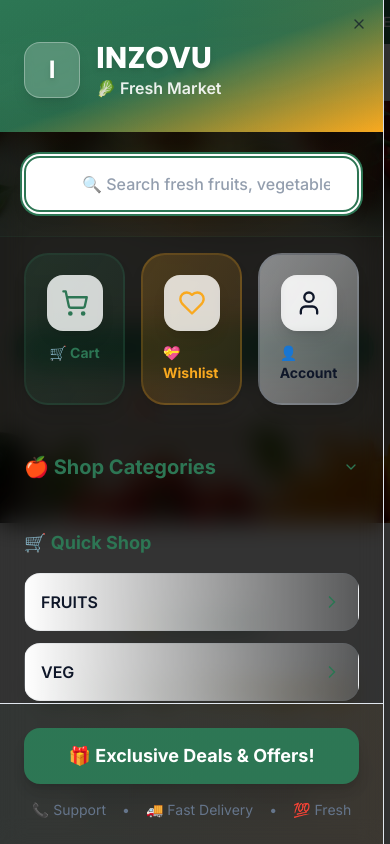
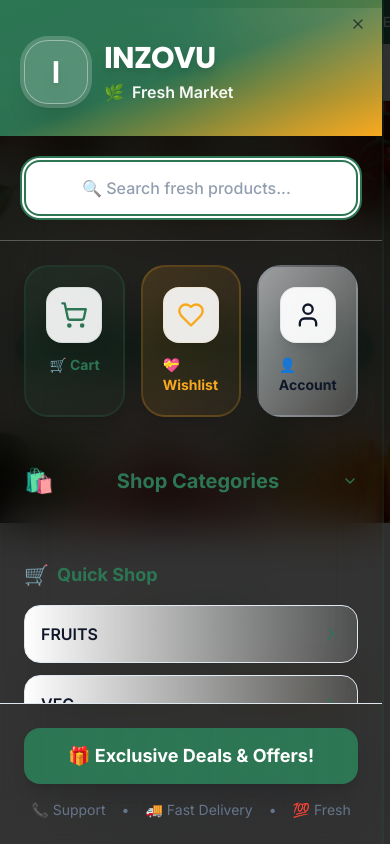
Before and after one commit to rommygd/inzovu-app, a React (Vite) app: page / in a window 390 px wide. Both pictures are taken after a click on the button 36 px from the left and 72 px from the top of the page. Shown: the top 844 px of the page. Built offline with nearby package versions, Linux system fonts and the light colour scheme.

Commit message:
Refine mobile menu styles

```diff
--- a/src/components/layout/MobileMenu.tsx
+++ b/src/components/layout/MobileMenu.tsx
@@ -48,32 +48,33 @@ export default function MobileMenu() {
           <Menu className="h-6 w-6" />
         </Button>
       </SheetTrigger>
-      <SheetContent side="left" className="w-full max-w-sm p-0 bg-background/98 backdrop-blur-md">
+      <SheetContent side="left" className="w-full max-w-sm p-0 bg-background/98 backdrop-blur-xl border-r-2 border-primary/10 shadow-2xl">
         <div className="flex flex-col h-full">
-          {/* Stunning Header */}
-          <SheetHeader className="px-6 py-8 border-b-0 bg-gradient-to-br from-primary via-primary/90 to-accent shadow-2xl relative overflow-hidden">
-            <div className="absolute inset-0 bg-gradient-to-r from-primary/20 via-transparent to-accent/20 opacity-50"></div>
+          {/* Elegant Header */}
+          <SheetHeader className="px-6 py-8 border-b-0 bg-gradient-to-br from-primary via-primary/95 to-accent shadow-xl relative overflow-hidden">
+            <div className="absolute inset-0 bg-gradient-to-r from-primary/30 via-transparent to-accent/30 opacity-60"></div>
+            <div className="absolute inset-0 bg-[radial-gradient(ellipse_at_top_right,_var(--tw-gradient-stops))] from-white/10 via-transparent to-transparent"></div>
             <SheetTitle className="text-left flex items-center gap-4 relative z-10">
-              <div className="w-14 h-14 bg-white/20 backdrop-blur-sm rounded-2xl flex items-center justify-center shadow-lg border border-white/30">
-                <span className="text-white font-bold text-2xl drop-shadow-md">I</span>
+              <div className="w-16 h-16 bg-white/20 backdrop-blur-md rounded-3xl flex items-center justify-center shadow-xl border border-white/40 ring-4 ring-white/20">
+                <span className="text-white font-bold text-3xl drop-shadow-lg">I</span>
               </div>
               <div>
-                <span className="font-display text-3xl font-bold text-white block drop-shadow-md">INZOVU</span>
-                <span className="text-base text-white/90 font-semibold flex items-center gap-1">
-                  <span>🥬</span> Fresh Market
+                <span className="font-display text-3xl font-bold text-white block drop-shadow-lg tracking-tight">INZOVU</span>
+                <span className="text-base text-white/95 font-semibold flex items-center gap-2 mt-1">
+                  <span>🌿</span> Fresh Market
                 </span>
               </div>
             </SheetTitle>
           </SheetHeader>
 
-          {/* Premium Mobile Search */}
-          <div className="px-6 py-6 bg-gradient-to-r from-primary/5 via-accent/5 to-primary/5 border-b border-primary/10">
+          {/* Enhanced Mobile Search */}
+          <div className="px-6 py-6 bg-gradient-to-r from-primary/8 via-accent/8 to-primary/8 border-b border-border/30">
             <div className="relative">
-              <Search className="absolute left-5 top-1/2 transform -translate-y-1/2 h-6 w-6 text-primary" />
+              <Search className="absolute left-5 top-1/2 transform -translate-y-1/2 h-6 w-6 text-primary/70" />
               <Input
                 type="search"
-                placeholder="🔍 Search fresh fruits, vegetables..."
-                className="pl-14 h-14 text-base bg-white/80 backdrop-blur-sm border-2 border-primary/20 focus:border-primary focus:bg-white rounded-2xl transition-all shadow-lg hover:shadow-xl font-medium placeholder:text-muted-foreground/70"
+                placeholder="🔍 Search fresh products..."
+                className="pl-14 h-14 text-base bg-white/90 backdrop-blur-sm border-2 border-primary/20 focus:border-primary focus:bg-white rounded-2xl transition-all shadow-md hover:shadow-lg font-medium placeholder:text-muted-foreground/70 focus:ring-4 focus:ring-primary/10"
                 onKeyDown={(e) => {
                   if (e.key === "Enter") {
                     const query = (e.target as HTMLInputElement).value;
@@ -85,62 +86,63 @@ export default function MobileMenu() {
           </div>
 
           <div className="flex-1 overflow-y-auto">
-            <nav className="px-6 py-4 space-y-2">
-              {/* Stunning Quick Actions */}
+            <nav className="px-6 py-6 space-y-6">
+              {/* Premium Quick Actions */}
               <div className="grid grid-cols-3 gap-4 mb-8">
-                <Link to="/cart" className="group flex flex-col items-center gap-3 p-5 rounded-3xl bg-gradient-to-br from-primary/20 via-primary/15 to-primary/10 hover:from-primary/30 hover:via-primary/25 hover:to-primary/15 transition-all duration-500 border-2 border-primary/20 hover:border-primary shadow-lg hover:shadow-2xl hover:shadow-primary/20 touch-manipulation active:scale-95 transform hover:-translate-y-1">
-                  <div className="relative w-14 h-14 bg-white/80 backdrop-blur-sm rounded-2xl flex items-center justify-center shadow-lg group-hover:shadow-xl transition-all duration-300 group-hover:scale-110">
+                <Link to="/cart" className="group flex flex-col items-center gap-3 p-5 rounded-3xl bg-gradient-to-br from-primary/15 via-primary/10 to-primary/5 hover:from-primary/25 hover:via-primary/20 hover:to-primary/10 transition-all duration-500 border-2 border-primary/20 hover:border-primary/30 shadow-lg hover:shadow-xl hover:shadow-primary/20 touch-manipulation active:scale-95 transform hover:-translate-y-2">
+                  <div className="relative w-14 h-14 bg-white/90 backdrop-blur-sm rounded-2xl flex items-center justify-center shadow-lg group-hover:shadow-xl transition-all duration-300 group-hover:scale-110 border border-primary/10">
                     <ShoppingCart className="h-7 w-7 text-primary" />
                     {cartCount > 0 && (
-                      <span className="absolute -top-2 -right-2 bg-accent text-white text-xs rounded-full h-6 w-6 flex items-center justify-center font-bold animate-bounce shadow-lg">
+                      <span className="absolute -top-2 -right-2 bg-accent text-accent-foreground text-xs rounded-full h-6 w-6 flex items-center justify-center font-bold animate-bounce shadow-lg border-2 border-white">
                         {cartCount > 9 ? '9+' : cartCount}
                       </span>
                     )}
                   </div>
-                  <span className="text-sm font-bold text-primary group-hover:text-primary/80">🛒 Cart</span>
+                  <span className="text-sm font-bold text-primary group-hover:text-primary/90">🛒 Cart</span>
                 </Link>
 
-                <div className="group flex flex-col items-center gap-3 p-5 rounded-3xl bg-gradient-to-br from-accent/20 via-accent/15 to-accent/10 hover:from-accent/30 hover:via-accent/25 hover:to-accent/15 transition-all duration-500 border-2 border-accent/20 hover:border-accent shadow-lg hover:shadow-2xl hover:shadow-accent/20 touch-manipulation active:scale-95 cursor-pointer transform hover:-translate-y-1">
-                  <div className="w-14 h-14 bg-white/80 backdrop-blur-sm rounded-2xl flex items-center justify-center shadow-lg group-hover:shadow-xl transition-all duration-300 group-hover:scale-110">
+                <div className="group flex flex-col items-center gap-3 p-5 rounded-3xl bg-gradient-to-br from-accent/15 via-accent/10 to-accent/5 hover:from-accent/25 hover:via-accent/20 hover:to-accent/10 transition-all duration-500 border-2 border-accent/20 hover:border-accent/30 shadow-lg hover:shadow-xl hover:shadow-accent/20 touch-manipulation active:scale-95 cursor-pointer transform hover:-translate-y-2">
+                  <div className="w-14 h-14 bg-white/90 backdrop-blur-sm rounded-2xl flex items-center justify-center shadow-lg group-hover:shadow-xl transition-all duration-300 group-hover:scale-110 border border-accent/10">
                     <Heart className="h-7 w-7 text-accent" />
                   </div>
-                  <span className="text-sm font-bold text-accent group-hover:text-accent/80">💝 Wishlist</span>
+                  <span className="text-sm font-bold text-accent group-hover:text-accent/90">💝 Wishlist</span>
                 </div>
 
-                <div className="group flex flex-col items-center gap-3 p-5 rounded-3xl bg-gradient-to-br from-muted/50 via-muted/40 to-muted/30 hover:from-muted/70 hover:via-muted/60 hover:to-muted/50 transition-all duration-500 border-2 border-muted-foreground/20 hover:border-muted-foreground/30 shadow-lg hover:shadow-2xl touch-manipulation active:scale-95 cursor-pointer transform hover:-translate-y-1">
-                  <div className="w-14 h-14 bg-white/80 backdrop-blur-sm rounded-2xl flex items-center justify-center shadow-lg group-hover:shadow-xl transition-all duration-300 group-hover:scale-110">
+                <div className="group flex flex-col items-center gap-3 p-5 rounded-3xl bg-gradient-to-br from-muted/60 via-muted/40 to-muted/20 hover:from-muted/80 hover:via-muted/60 hover:to-muted/40 transition-all duration-500 border-2 border-muted-foreground/20 hover:border-muted-foreground/30 shadow-lg hover:shadow-xl touch-manipulation active:scale-95 cursor-pointer transform hover:-translate-y-2">
+                  <div className="w-14 h-14 bg-white/90 backdrop-blur-sm rounded-2xl flex items-center justify-center shadow-lg group-hover:shadow-xl transition-all duration-300 group-hover:scale-110 border border-muted-foreground/10">
                     <User className="h-7 w-7 text-foreground" />
                   </div>
-                  <span className="text-sm font-bold text-foreground group-hover:text-foreground/80">👤 Account</span>
+                  <span className="text-sm font-bold text-foreground group-hover:text-foreground/90">👤 Account</span>
                 </div>
               </div>
 
               {/* Enhanced Categories */}
               <Accordion type="single" collapsible className="w-full">
                 <AccordionItem value="categories" className="border-none">
-                  <AccordionTrigger className="text-xl font-bold hover:no-underline py-4 px-0 text-primary hover:text-primary/80">
-                    🍎 Shop Categories
+                  <AccordionTrigger className="text-xl font-bold hover:no-underline py-4 px-0 text-primary hover:text-primary/80 flex items-center gap-2">
+                    <span className="text-2xl">🛍️</span>
+                    <span>Shop Categories</span>
                   </AccordionTrigger>
                   <AccordionContent className="space-y-3 pt-2">
                     {categories.map((category) => (
                       <Link
                         key={category.slug}
                         to={`/category/${category.slug}`}
-                        className="flex items-center gap-4 p-4 rounded-2xl bg-gradient-to-r from-muted/30 to-muted/10 hover:from-muted/50 hover:to-muted/30 transition-all duration-300 border border-muted-foreground/10 hover:border-muted-foreground/20 touch-manipulation active:scale-98"
+                        className="flex items-center gap-4 p-4 rounded-2xl bg-gradient-to-r from-background to-muted/20 hover:from-primary/5 hover:to-primary/10 transition-all duration-300 border border-border hover:border-primary/20 shadow-sm hover:shadow-md touch-manipulation active:scale-98 group"
                       >
-                        <div className="w-14 h-14 rounded-2xl overflow-hidden border-2 border-white shadow-md">
+                        <div className="w-14 h-14 rounded-2xl overflow-hidden border-2 border-white shadow-md group-hover:scale-105 transition-transform duration-300">
                           <img
                             src={category.image}
                             alt={category.title}
-                            className="w-full h-full object-cover hover:scale-110 transition-transform duration-300"
+                            className="w-full h-full object-cover"
                             loading="lazy"
                           />
                         </div>
                         <div className="flex-1">
-                          <span className="font-semibold text-base text-foreground">{category.title}</span>
-                          <p className="text-sm text-muted-foreground">Fresh & Premium</p>
+                          <span className="font-semibold text-base text-foreground group-hover:text-primary transition-colors">{category.title}</span>
+                          <p className="text-sm text-muted-foreground group-hover:text-primary/70 transition-colors">Fresh & Premium</p>
                         </div>
-                        <ChevronRight className="h-5 w-5 text-primary transition-transform group-hover:translate-x-1" />
+                        <ChevronRight className="h-5 w-5 text-primary transition-transform group-hover:translate-x-1 group-hover:text-primary/80" />
                       </Link>
                     ))}
                   </AccordionContent>
@@ -150,33 +152,35 @@ export default function MobileMenu() {
               {/* Enhanced Main Navigation */}
               <div className="space-y-3 pt-6">
                 <h3 className="text-lg font-bold mb-4 text-primary flex items-center gap-2">
-                  🛒 Quick Shop
+                  <span className="text-xl">🛒</span>
+                  <span>Quick Shop</span>
                 </h3>
                 {mainCategories.map((item) => (
                   <Link
                     key={item.name}
                     to={item.href}
-                    className="flex items-center justify-between p-4 rounded-2xl bg-gradient-to-r from-background to-muted/20 hover:from-primary/5 hover:to-primary/10 transition-all duration-300 border border-muted-foreground/10 hover:border-primary/20 touch-manipulation active:scale-98"
+                    className="flex items-center justify-between p-4 rounded-2xl bg-gradient-to-r from-background to-muted/15 hover:from-primary/8 hover:to-primary/12 transition-all duration-300 border border-border hover:border-primary/25 shadow-sm hover:shadow-md touch-manipulation active:scale-98 group"
                   >
-                    <span className="font-semibold text-base">{item.name}</span>
-                    <ChevronRight className="h-5 w-5 text-primary transition-transform hover:translate-x-1" />
+                    <span className="font-semibold text-base group-hover:text-primary transition-colors">{item.name}</span>
+                    <ChevronRight className="h-5 w-5 text-primary transition-transform group-hover:translate-x-1 group-hover:text-primary/80" />
                   </Link>
                 ))}
               </div>
 
               {/* Enhanced Additional Menus */}
-              <div className="space-y-3 pt-6 border-t border-border/30">
+              <div className="space-y-3 pt-6 border-t border-border/40">
                 <h3 className="text-lg font-bold mb-4 text-accent flex items-center gap-2">
-                  ⭐ Discover More
+                  <span className="text-xl">⭐</span>
+                  <span>Discover More</span>
                 </h3>
                 {additionalMenus.map((item) => (
                   <Link
                     key={item.name}
                     to={item.href}
-                    className="flex items-center justify-between p-4 rounded-2xl bg-gradient-to-r from-background to-accent/5 hover:from-accent/10 hover:to-accent/15 transition-all duration-300 border border-accent/10 hover:border-accent/20 touch-manipulation active:scale-98"
+                    className="flex items-center justify-between p-4 rounded-2xl bg-gradient-to-r from-background to-accent/8 hover:from-accent/12 hover:to-accent/16 transition-all duration-300 border border-accent/15 hover:border-accent/25 shadow-sm hover:shadow-md touch-manipulation active:scale-98 group"
                   >
-                    <span className="font-semibold text-base">{item.name}</span>
-                    <ChevronRight className="h-5 w-5 text-accent transition-transform hover:translate-x-1" />
+                    <span className="font-semibold text-base group-hover:text-accent transition-colors">{item.name}</span>
+                    <ChevronRight className="h-5 w-5 text-accent transition-transform group-hover:translate-x-1 group-hover:text-accent/80" />
                   </Link>
                 ))}
               </div>
@@ -184,17 +188,17 @@ export default function MobileMenu() {
           </div>
 
           {/* Enhanced Footer */}
-          <div className="p-6 border-t bg-gradient-to-r from-primary/5 to-accent/5 mt-auto">
+          <div className="p-6 border-t bg-gradient-to-r from-primary/8 via-background to-accent/8 mt-auto">
             <div className="space-y-4">
-              <Button className="w-full h-14 text-lg font-bold bg-gradient-to-r from-primary to-primary/80 hover:from-primary/90 hover:to-primary/70 shadow-lg hover:shadow-xl transition-all duration-300 rounded-2xl touch-manipulation active:scale-95">
+              <Button className="w-full h-14 text-lg font-bold bg-gradient-to-r from-primary to-primary/90 hover:from-primary/95 hover:to-primary/80 shadow-lg hover:shadow-xl transition-all duration-300 rounded-2xl touch-manipulation active:scale-95 border-2 border-primary/20 hover:border-primary/30">
                 🎁 Exclusive Deals & Offers!
               </Button>
               <div className="flex items-center justify-center gap-4 text-sm text-muted-foreground">
-                <span>📞 Support</span>
+                <span className="flex items-center gap-1">📞 Support</span>
                 <span>•</span>
-                <span>🚚 Fast Delivery</span>
+                <span className="flex items-center gap-1">🚚 Fast Delivery</span>
                 <span>•</span>
-                <span>💯 Fresh</span>
+                <span className="flex items-center gap-1">💯 Fresh</span>
               </div>
             </div>
           </div>
```
